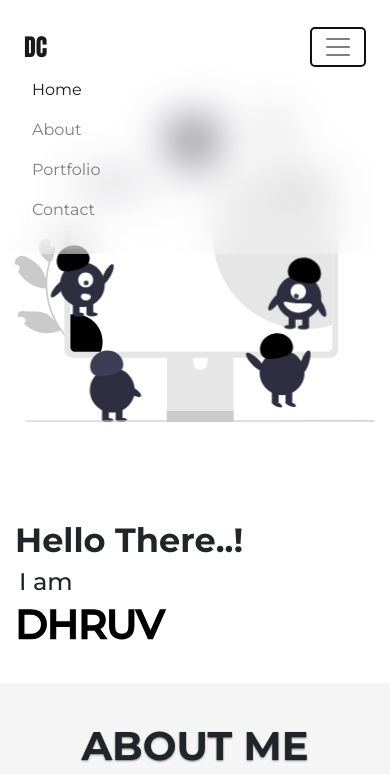
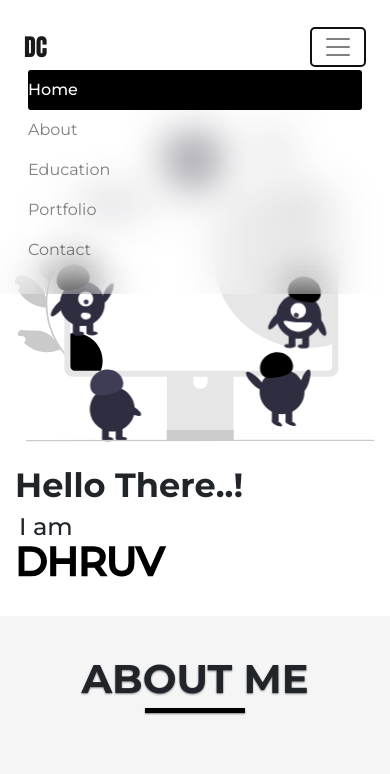
Before and after one commit to dcbhau/Portfolio, a website: page index.html in a window 390 px wide. Both pictures are taken after a click on the button "Toggle navigation". Shown: the top 774 px of the page. Drawn offline with nearby package versions, Linux system fonts and the light colour scheme.

Commit message:
aos error

```diff
--- a/css/styles.css
+++ b/css/styles.css
@@ -33,6 +33,7 @@ body {
   font-weight: bold;
   text-shadow: 0 1px 2px gray;
 }
+
 .heading::after {
   position: absolute;
   content: "";
@@ -45,6 +46,15 @@ body {
   transform: translate(-50%, 0%);
 }
 
+ul .active .nav-link
+{
+  color: white !important;
+  background-color: black;
+  transition:0.5s ease-in ;
+  border-radius: 3px;
+  font-weight: 500;
+
+}
 .w-80 {
   width: 80%;
 }
@@ -226,6 +236,8 @@ footer {
 /* svg */
 .ss {
   position: relative;
+  padding-top:15% ;
+  padding-bottom:15% ;
 }
 .svgn1 {
   position: relative;
@@ -519,8 +531,9 @@ footer {
   .rounded {
     width: 80%;
   }
-  .mar1 {
-    padding-top: 25%;
+  .mar1,.ss {
+    padding-top: 15%;
+    padding-bottom: 10%;
   }
   .contact-card {
     margin-top: 4%;
@@ -533,4 +546,33 @@ footer {
   .display-4 {
     font-size: 210%;
   }
+  .w-80{
+    width: 100%;
+  }
+  .carousel-control-next,.carousel-control-prev
+  {
+    display: none;
+  }
 }
+@media (max-width: 768px){
+  .mar1,.ss {
+    padding-top: 20%;
+    padding-bottom: 10%;
+  }
+}
+@media(max-width: 576px){
+  .mar1
+  {
+    padding-bottom: 5%;
+  }
+  .ss{
+    padding-top: 1%;
+    padding-bottom:9%;
+  }
+}
+@media (max-width: 480px){
+  .mar1 {
+    padding-top: 30%;
+    padding-bottom: 5%;
+  }
+}
--- a/index.html
+++ b/index.html
@@ -45,16 +45,19 @@
         </button>
         <div class="collapse navbar-collapse" id="navbarNav">
           <ul class="navbar-nav ml-auto">
-            <li class="nav-item active px-2">
-              <a class="nav-link" href="#">Home</a>
+            <li class="nav-item active px-1 home">
+              <a class="nav-link" href="#home">Home</a>
             </li>
-            <li class="nav-item px-2">
+            <li class="nav-item px-1 about">
               <a class="nav-link" href="#about">About</a>
             </li>
-            <li class="nav-item px-2">
+            <li class="nav-item px-1 education">
+              <a class="nav-link" href="#education">Education</a>
+            </li>
+            <li class="nav-item px-1 portfolio">
               <a class="nav-link" href="#portfolio">Portfolio</a>
             </li>
-            <li class="nav-item px-2">
+            <li class="nav-item px-1 contact">
               <a class="nav-link" href="#contact">Contact</a>
             </li>
           </ul>
@@ -64,6 +67,7 @@
     <!-- navbar -->
 
     <!-- svg -->
+
     <div class="svgn">
       <svg
         width="746"
@@ -175,7 +179,7 @@
     </div>
 
     <!-- svg -->
-    <section id="basic">
+    <section id="home">
       <div class="container">
         <div class="row">
           <div class="offset-md-1 col-md-5 col-sm-6 my-auto mar1">
@@ -507,9 +511,9 @@
               />
             </svg>
           </div>
-          <div class="col-md-5 col-sm-6 my-auto mar ss">
+          <div class="col-md-5 col-sm-6 my-auto ss">
             <h1 class="display-4 font-weight-bold">Hello There..!</h1>
-            <h4 class="px-1">I am</h4>
+            <h4 class="px-1 mb-0">I am</h4>
             <div class="svgn1">
               <svg
                 width="449"
@@ -706,7 +710,8 @@
         </div>
       </div>
     </section>
-    <section id="education" class="space">
+
+    <section id="education" class="mar">
       <div class="container">
         <h1
           class="heading"
@@ -1241,7 +1246,7 @@
             data-aos="fade-down"
                 data-aos-duration="1000s"
                 data-aos-once="true"
-                data-aos-delay="600">
+                data-aos-delay="500">
               <div class="contact-card">
                 <i class="fa fa-lg fa-envelope" aria-hidden="true"></i>
                 <p class="mt-3">dhruv.chauhan2711@gmail.com</p>
@@ -1253,7 +1258,7 @@
             data-aos="fade-down"
                 data-aos-duration="1000s"
                 data-aos-once="true"
-                data-aos-delay="900">
+                data-aos-delay="700">
               <div class="contact-card">
                 <i class="fa fa-lg fa-linkedin" aria-hidden="true"></i>
                 <p class="mt-3">Dhruv Chauhan</p>
@@ -1334,7 +1339,9 @@
       crossorigin="anonymous"
     ></script>
     <script src="https://unpkg.com/aos@2.3.1/dist/aos.js"></script>
+    <script src="./js/nav.js"></script>
     <script src="./js/skill.js"></script>
+
     <script>
       AOS.init();
     </script>
--- /dev/null
+++ b/js/nav.js
@@ -0,0 +1,23 @@
+
+        const sections = document.querySelectorAll('section');
+        const navLi = document.querySelectorAll('.collapse ul li');
+        console.log(sections)
+        window.addEventListener('scroll',function()
+        {
+          let current = "";
+          sections.forEach(section => {
+            const sectionTop = section.offsetTop;
+            const sectionHeight = section.clientHeight;
+            if(pageYOffset + 160 >= sectionTop)
+            {
+              current = section.getAttribute('id');
+            }
+          })
+          navLi.forEach(li => {
+            li.classList.remove('active');
+            if(li.classList.contains(current))
+            {
+              li.classList.add('active')
+            }
+          });
+        })
```
